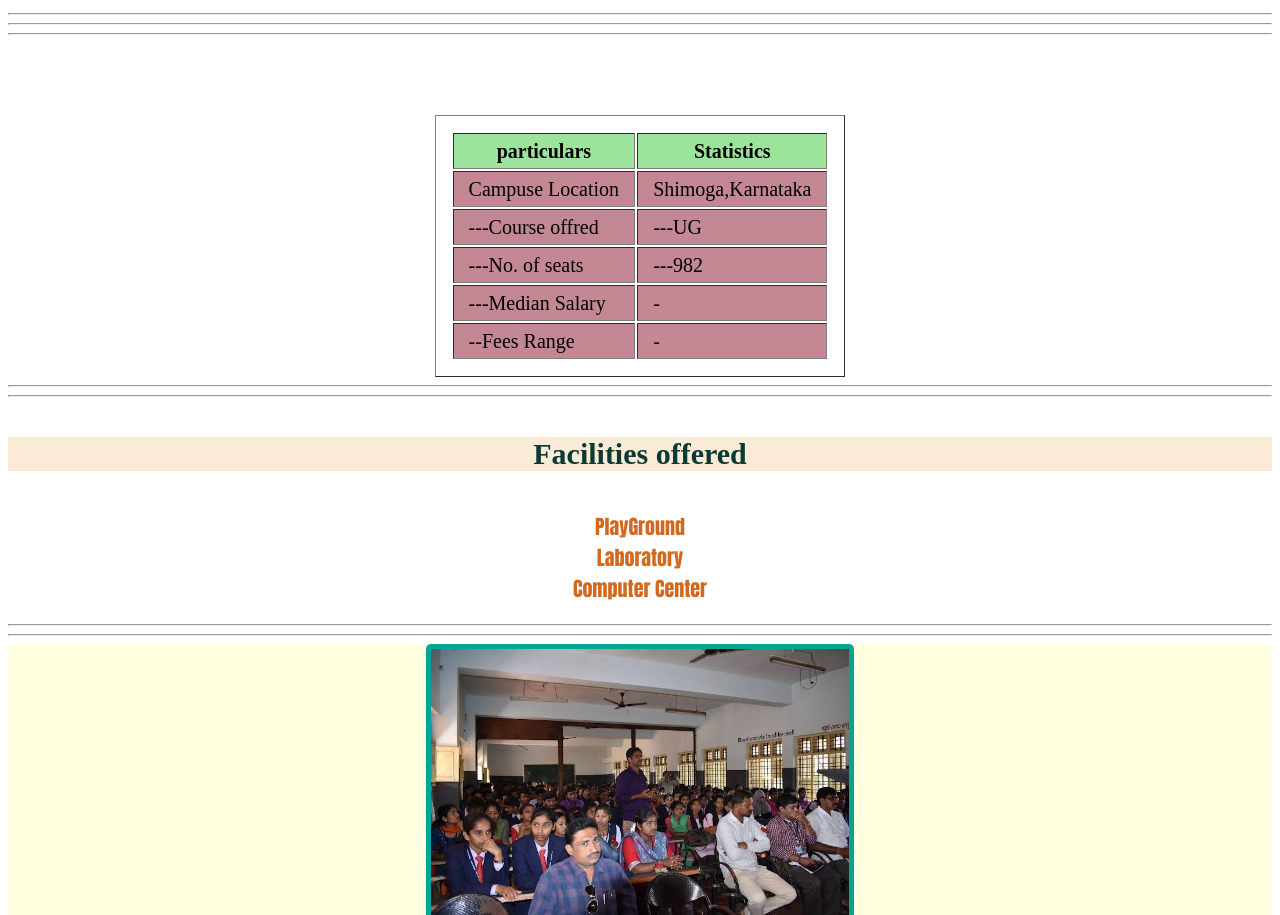
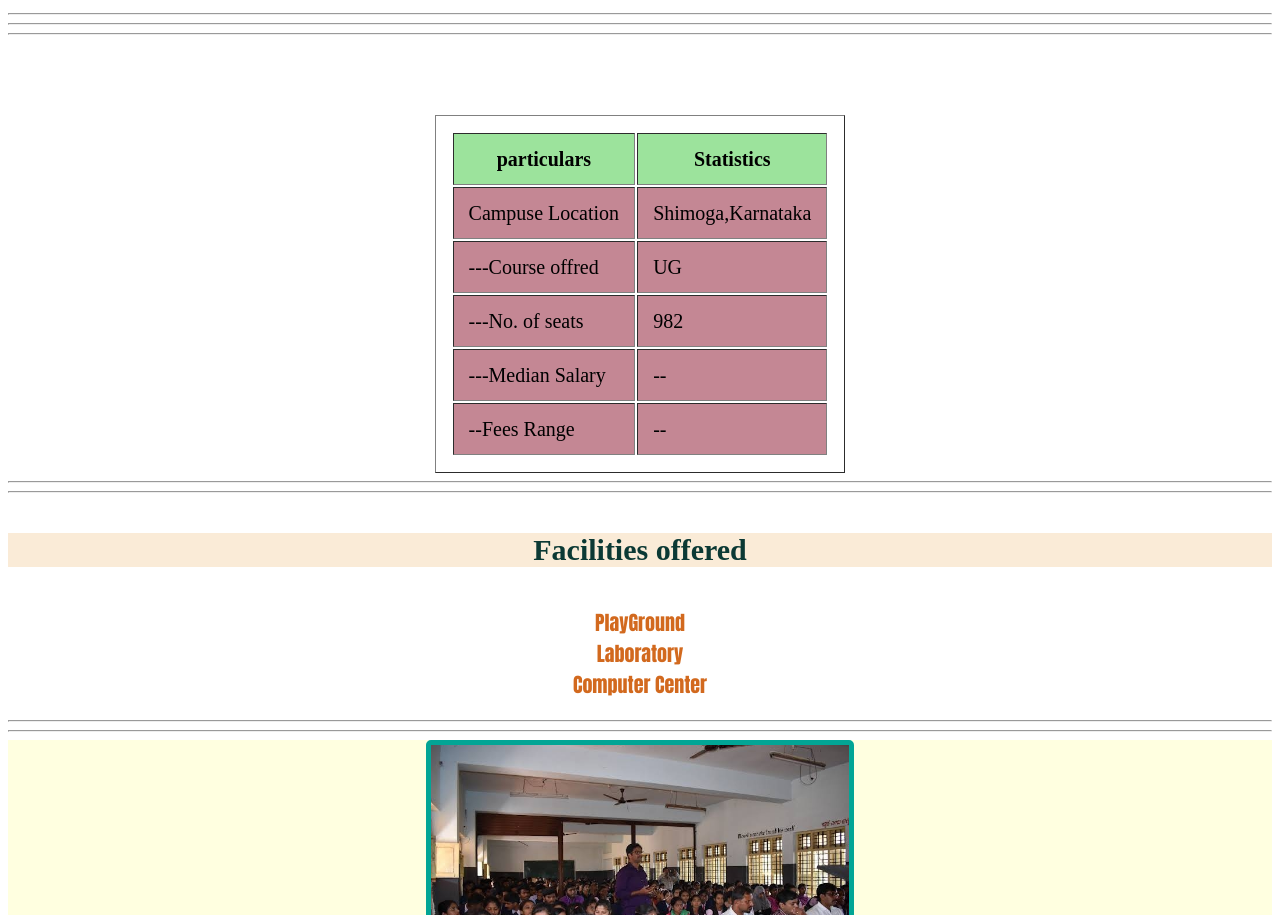
Before and after one commit to asantosha/ss, a plain HTML site: page index.html in a window 1280 px wide. Shown: the part 847-1762 px from the top of the page. Drawn offline with Linux system fonts and the light colour scheme.

Commit message:
Update index.html
changed some code

```diff
--- a/index.html
+++ b/index.html
@@ -66,7 +66,7 @@ div{
    table{
 
     font-size: 20px;
-    line-height: 4px;
+    line-height: 20px;
    }
    div.co{
     text-align: center;
@@ -182,28 +182,28 @@ div{
     <tbody>
         <tr>
             <td>---Course offred</td>
-            <td>---UG</td>
+            <td>UG</td>
         </tr>
     </tbody>
     <br>
     <tbody>
         <tr>
             <td>---No. of seats</td>
-            <td>---982</td>
+            <td>982</td>
         </tr>
     </tbody>
     <br>
     <tbody>
         <tr>
             <td>---Median Salary</td>
-            <td>-</td>
+            <td>--</td>
         </tr>
     </tbody>
     <br>
     <tbody>
         <tr>
             <td>--Fees Range</td>
-            <td>-</td>
+            <td>--</td>
         </tr>
     </tbody>
     </table>
```
